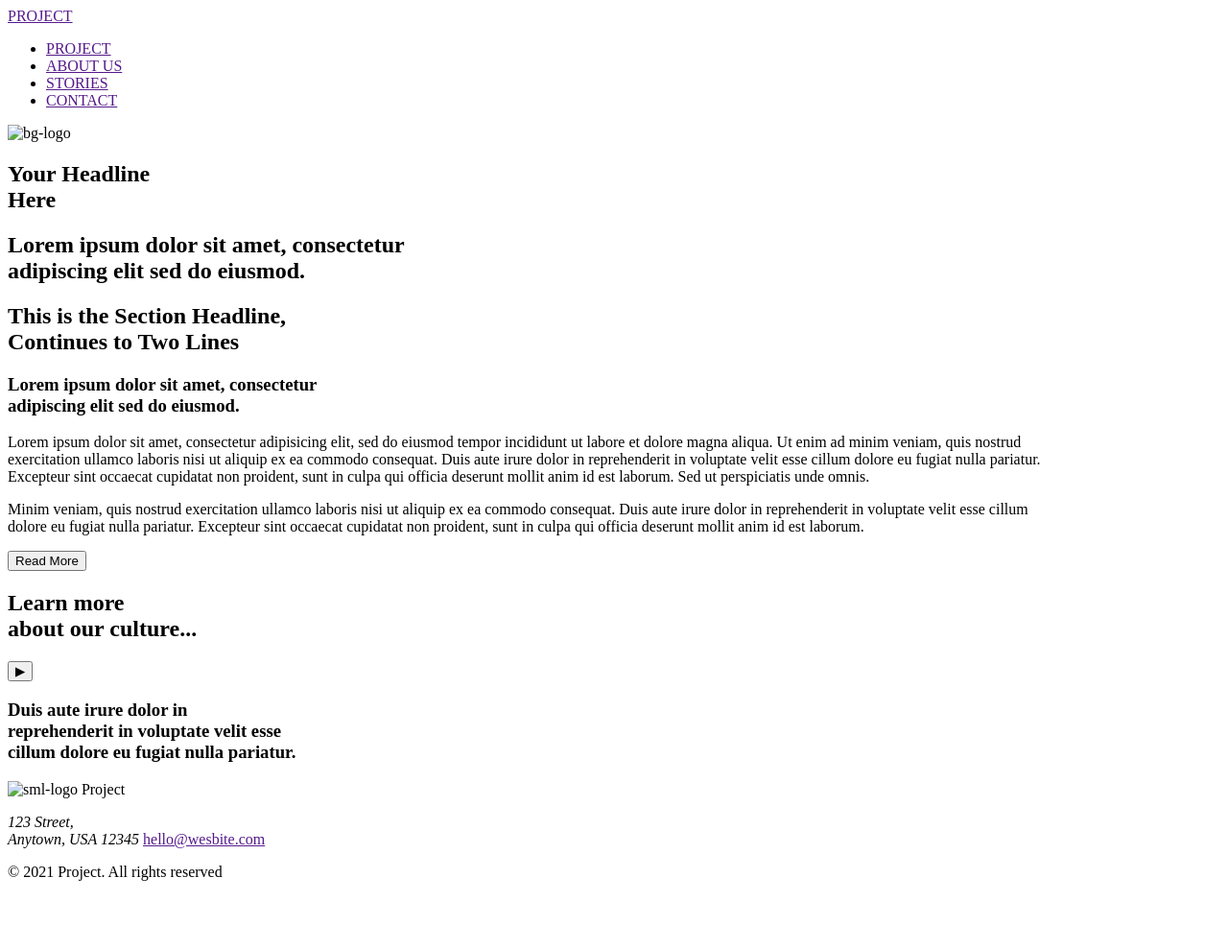
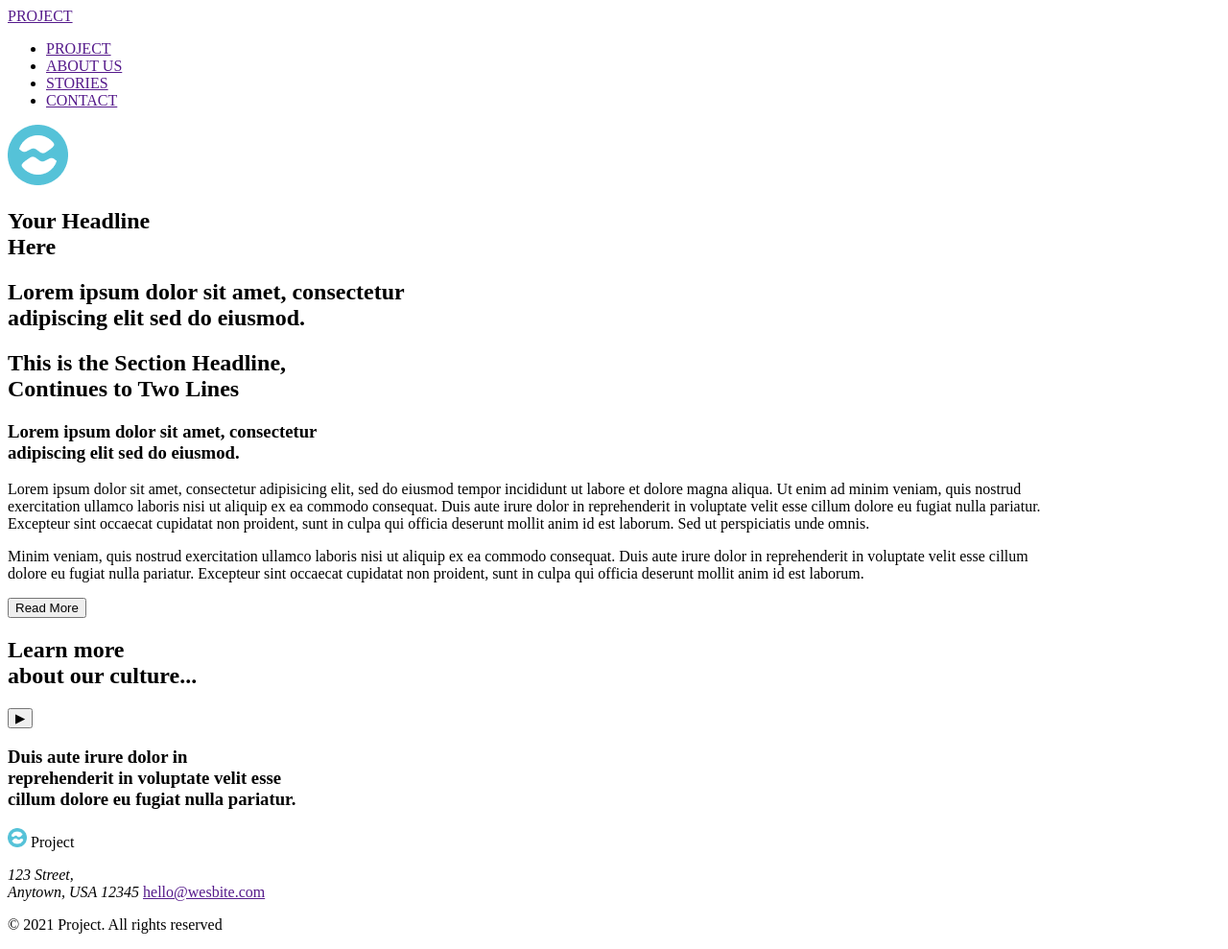
Before and after one commit to kakha97/HTML-Essentials-HomeTask, a plain HTML site: page index.html in a window 1280 px wide. Shown: the whole page at 96% size. Before the commit the page ends 934 px from the top, so only its background shows below. Drawn offline with Linux system fonts and the light colour scheme; the site is published under a folder, as on GitHub Pages, so addresses that start at the root find nothing.

Commit message:
correct logo img

```diff
--- a/index.html
+++ b/index.html
@@ -20,7 +20,7 @@
             </nav>
         </header>
         <section>
-        <img src="/assets/logo.png" alt="bg-logo">
+        <img src="assets/logo.png" alt="bg-logo">
         <h1>Your Headline <br> Here</h1>
         <h2>Lorem ipsum dolor sit amet, consectetur <br> adipiscing elit sed do eiusmod.</h2>
         <h2>This is the Section Headline, <br> Continues to Two Lines</h2>
@@ -39,7 +39,7 @@
         <h3>Duis aute irure dolor in <br> reprehenderit in voluptate velit esse <br> cillum dolore eu fugiat nulla pariatur.</h3>
         </section>
         <footer>
-            <p><img src="/assets/logo.png" alt="sml-logo" width="20" height="20"> Project</p>
+            <p><img src="assets/logo.png" alt="sml-logo" width="20" height="20"> Project</p>
             <p><i>123 Street, <br> Anytown, USA 12345</i> <a href="">hello@wesbite.com</a></p>
             <p>© 2021 Project. All rights reserved </p>
         </footer>
```
